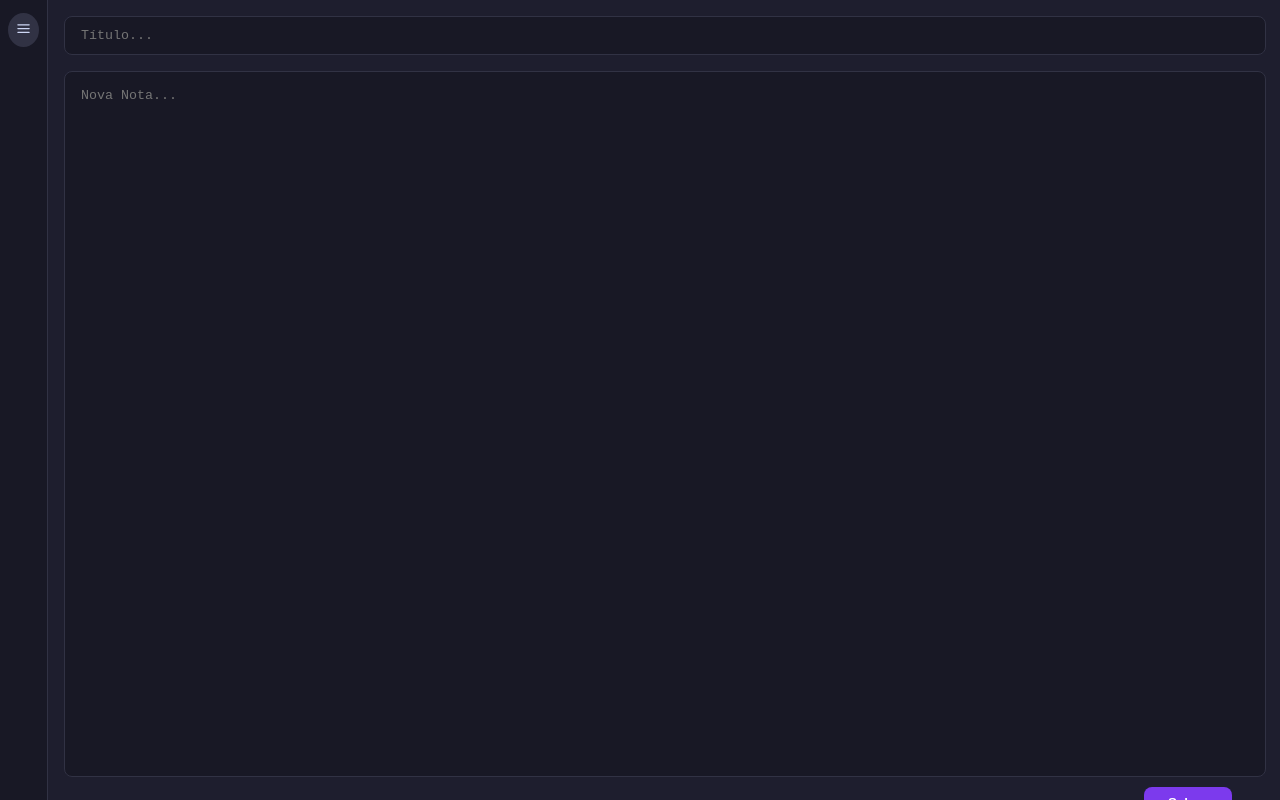
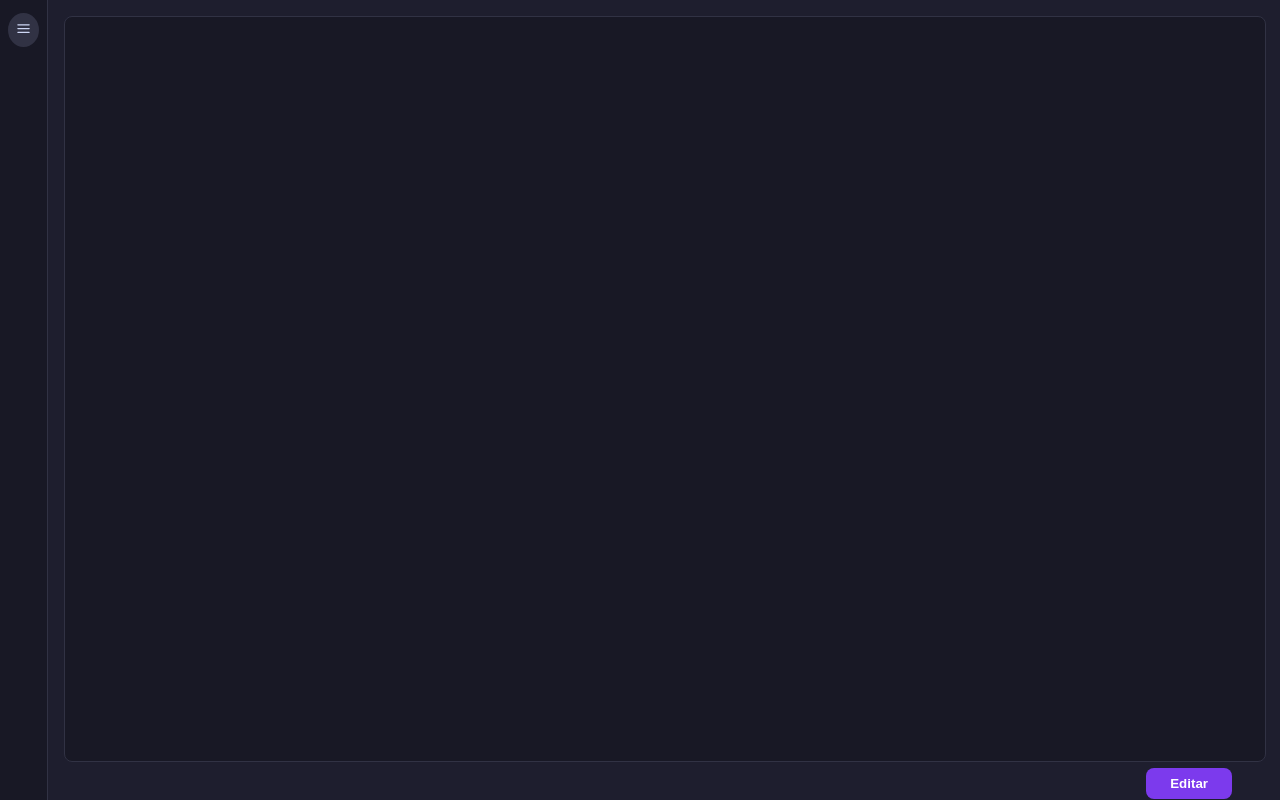
Before and after one commit to MarcioHTCampos2/project-basalt, a React (Vite) app: page / in a window 1280 px wide. Built offline with nearby package versions, Linux system fonts and the light colour scheme.

Commit message:
Reitregação do Pre-Visualização

```diff
--- a/src/index.css
+++ b/src/index.css
@@ -38,6 +38,8 @@ button:hover {
 /* Títulos */
 h1, h2 {
   color: #f5c2e7; /* Cor diferenciada para títulos */
+  margin: 0.5rem 0; /* Margem superior e inferior */
+  font-weight: bold; /* Texto em negrito */
 }
 
 /* Dropdown Pastas/Notas */
@@ -67,20 +69,7 @@ h1, h2 {
   background-color: #313244; /* Fundo escuro ao passar o mouse */
 }
 
-/* Botão de salvar */
-.save-button {
-  background-color: #7c3aed; /* Fundo roxo */
-  color: white; /* Texto branco */
-  padding: 0.5rem 1.5rem; /* Espaçamento interno */
-  border-radius: 8px; /* Bordas arredondadas */
-  float: right; /* Alinha o botão à direita */
-  font-weight: bold; /* Texto em negrito */
-  transition: all 0.3s; /* Transição suave */
-}
-.save-button:hover {
-  background-color: #6d28d9; /* Fundo mais escuro ao passar o mouse */
-  transform: scale(1.05); /* Aumenta ligeiramente o botão */
-}
+
 
 /* Área principal */
 main {
--- a/src/pages/NotePage.css
+++ b/src/pages/NotePage.css
@@ -9,50 +9,151 @@
 
 /* Estilo para o título da nota */
 .note-title {
-    background-color: #181825; /* Fundo escuro */
-    border: 1px solid #313244; /* Borda com tom mais claro */
-    color: #cdd6f4; /* Cor do texto */
+    background-color: #181825;
+    /* Fundo escuro */
+    border: 1px solid #313244;
+    /* Borda com tom mais claro */
+    color: #cdd6f4;
+    /* Cor do texto */
     width: 100%;
-    height: 5px; /* Altura mínima */
-    border-radius: 8px; /* Bordas arredondadas */
-    padding: 1rem; /* Espaçamento interno */
-    font-family: monospace; /* Fonte monoespaçada */
-    resize: none; /* Desativa redimensionamento */
-    margin-bottom: 1rem; /* Espaçamento inferior */
+    height: 1%;
+    /* Altura mínima */
+    border-radius: 8px;
+    /* Bordas arredondadas */
+    padding: 1rem;
+    /* Espaçamento interno */
+    font-family: monospace;
+    /* Fonte monoespaçada */
+    resize: none;
+    /* Desativa redimensionamento */
+    margin-bottom: 1rem;
+    /* Espaçamento inferior */
 }
 
 
 /* Área de conteúdo das notas */
 .text-area {
-    background-color: #181825; /* Fundo escuro */
-    border: 1px solid #313244; /* Borda com tom mais claro */
-    color: #cdd6f4; /* Cor do texto */
+    background-color: #181825;
+    /* Fundo escuro */
+    border: 1px solid #313244;
+    /* Borda com tom mais claro */
+    color: #cdd6f4;
+    /* Cor do texto */
     width: 100%;
-    height: 84%; /* Altura relativa */
-    border-radius: 8px; /* Bordas arredondadas */
-    padding: 1rem; /* Espaçamento interno */
-    font-family: monospace; /* Fonte monoespaçada */
-    resize: none; /* Desativa redimensionamento */
-    margin-bottom: 0.1rem; /* Espaçamento inferior */
+    height: 84%;
+    /* Altura relativa */
+    border-radius: 8px;
+    /* Bordas arredondadas */
+    padding: 1rem;
+    /* Espaçamento interno */
+    font-family: monospace;
+    /* Fonte monoespaçada */
+    font-size: 1rem;
+    /* Tamanho da fonte */
+    resize: none;
+    /* Desativa redimensionamento */
+    margin-bottom: 0.1rem;
+    /* Espaçamento inferior */
 
 
 }
 
 /* Área de visualização (preview) */
 .prose-note {
-    background-color: #181825; /* Fundo escuro */
-    border: 1px solid #313244; /* Borda com tom mais claro */
-    border-radius: 8px; /* Bordas arredondadas */
+    background-color: #181825;
+    /* Fundo escuro */
+    border: 1px solid #313244;
+    /* Borda com tom mais claro */
+    color: #cdd6f4;
+    /* Cor do texto */
     width: 100%;
-    padding: 1rem; /* Espaçamento interno */
+    height: calc(84% + 1% + 2rem);
+    /* Altura da .text-area + altura da .note-title + margem inferior da .note-title */
+    /* Altura relativa */
+    border-radius: 8px;
+    /* Bordas arredondadas */
+    padding: 1rem;
+    /* Espaçamento interno */
+    font-family: monospace;
+    /* Fonte monoespaçada */
+    font-size: 1rem;
+    /* Tamanho da fonte */
+    resize: none;
+    /* Desativa redimensionamento */
+    margin-bottom: 0.1rem;
+    /* Espaçamento inferior */
+    overflow: auto;
+    /* Permite rolagem se necessário */
+    white-space: pre-wrap;
+    /* Mantém quebras de linha e espaços em branco */
+    word-wrap: break-word;
+    /* Quebra palavras longas para caber na linha */
+    line-height: 1.5;
+    /* Espaçamento entre linhas */
+    font-weight: 400;
+    /* Peso da fonte */
 }
 
 /* Editor de notas */
 .editor-notas {
-    padding: 1rem; /* Espaçamento interno */
-    padding-right: 3rem; /* Espaçamento adicional à direita */
-    padding-bottom: 0; /* Remove espaçamento inferior */
-    height: 100vh; /* Altura total da viewport */
-    overflow: auto; /* Permite rolagem se necessário */
+    padding: 1rem;
+    /* Espaçamento interno */
+    padding-right: 3rem;
+    /* Espaçamento adicional à direita */
+    padding-bottom: 0;
+    /* Remove espaçamento inferior */
+    height: 100vh;
+    /* Altura total da viewport */
+    overflow: auto;
+    /* Permite rolagem se necessário */
 
 }
+
+/* Botão de salvar */
+.save-button {
+    background-color: #7c3aed;
+    /* Fundo roxo */
+    color: white;
+    /* Texto branco */
+    padding: 0.5rem 1.5rem;
+    /* Espaçamento interno */
+    border-radius: 8px;
+    /* Bordas arredondadas */
+    float: right;
+    /* Alinha o botão à direita */
+    font-weight: bold;
+    /* Texto em negrito */
+    transition: all 0.3s;
+    /* Transição suave */
+}
+
+.save-button:hover {
+    background-color: #6d28d9;
+    /* Fundo mais escuro ao passar o mouse */
+    transform: scale(1.05);
+    /* Aumenta ligeiramente o botão */
+}
+
+.edit-button {
+    background-color: #7c3aed;
+    /* Fundo roxo */
+    color: white;
+    /* Texto branco */
+    padding: 0.5rem 1.5rem;
+    /* Espaçamento interno */
+    border-radius: 8px;
+    /* Bordas arredondadas */
+    float: right;
+    /* Alinha o botão à direita */
+    font-weight: bold;
+    /* Texto em negrito */
+    transition: all 0.3s;
+    /* Transição suave */
+}
+
+.edit-button:hover {
+    background-color: #6d28d9;
+    /* Fundo mais escuro ao passar o mouse */
+    transform: scale(1.05);
+    /* Aumenta ligeiramente o botão */
+}
--- a/src/pages/NotePage.tsx
+++ b/src/pages/NotePage.tsx
@@ -13,6 +13,7 @@ export default function NotePage() {
   });
 
   const [modalAberto, setModalAberto] = useState(false);
+  const [editorAberto, setEditorAberto] = useState(false)
   const [pastaSelecionada, setPastaSelecionada] = useState('');
 
 
@@ -20,11 +21,13 @@ export default function NotePage() {
   const selecionarNota = (conteudo: string) => {
 
     setNote(conteudo);
+    setEditorAberto(false);
   };
 
   const criarNovaNota = () => {
     setTitle('');
     setNote('');
+    setEditorAberto(true);
   };
 
   const criarNovaPasta = () => {
@@ -38,6 +41,10 @@ export default function NotePage() {
   const handleSave = () => {
     setModalAberto(true);
   };
+
+  const handleEdit = () => {
+    setEditorAberto(true);
+  }
 
   const confirmarSalvar = () => {
     if (pastaSelecionada) {
@@ -54,6 +61,7 @@ export default function NotePage() {
   };
 
   const renderedNote = parseNoteLinks(note);
+  const renderedTitle = parseNoteLinks(title)
 
   return (
     <div className='menu'>
@@ -70,29 +78,29 @@ export default function NotePage() {
       </div>
       {/* Editor de Notas */}
       <main className='editor-notas'>
-        <input
+        {editorAberto && (
+          <><input
             type="text"
             value={title}
             onChange={(e) => setTitle(e.target.value)}
             placeholder='Título...'
-          className='note-title'
-        />
-
-        <textarea
+            className='note-title' /><textarea
               className='text-area'
               placeholder='Nova Nota...'
               value={note}
-          onChange={(e) => setNote(e.target.value)}
-        />
+              onChange={(e) => setNote(e.target.value)} /><button onClick={handleSave} className="save-button">
+              Salvar
+            </button></>
+        )}
 
-        {/*<h2 className="text-xl font-semibold mb-2">Pré-visualização:</h2>
-        <div className='prose-note'>
+        {!editorAberto && (
+          <><div className='prose-note'>
+            <ReactMarkdown>{renderedTitle}</ReactMarkdown>
             <ReactMarkdown>{renderedNote}</ReactMarkdown>
-        </div> */}
-
-        <button onClick={handleSave} className="save-button">
-          Salvar
-        </button>
+          </div><button onClick={handleEdit} className="edit-button">
+              Editar
+            </button></>
+        )}
 
         {/* Modal de salvar nota */}
         {modalAberto && (
```
Lines whose indentation alone changed are shown as unchanged.
